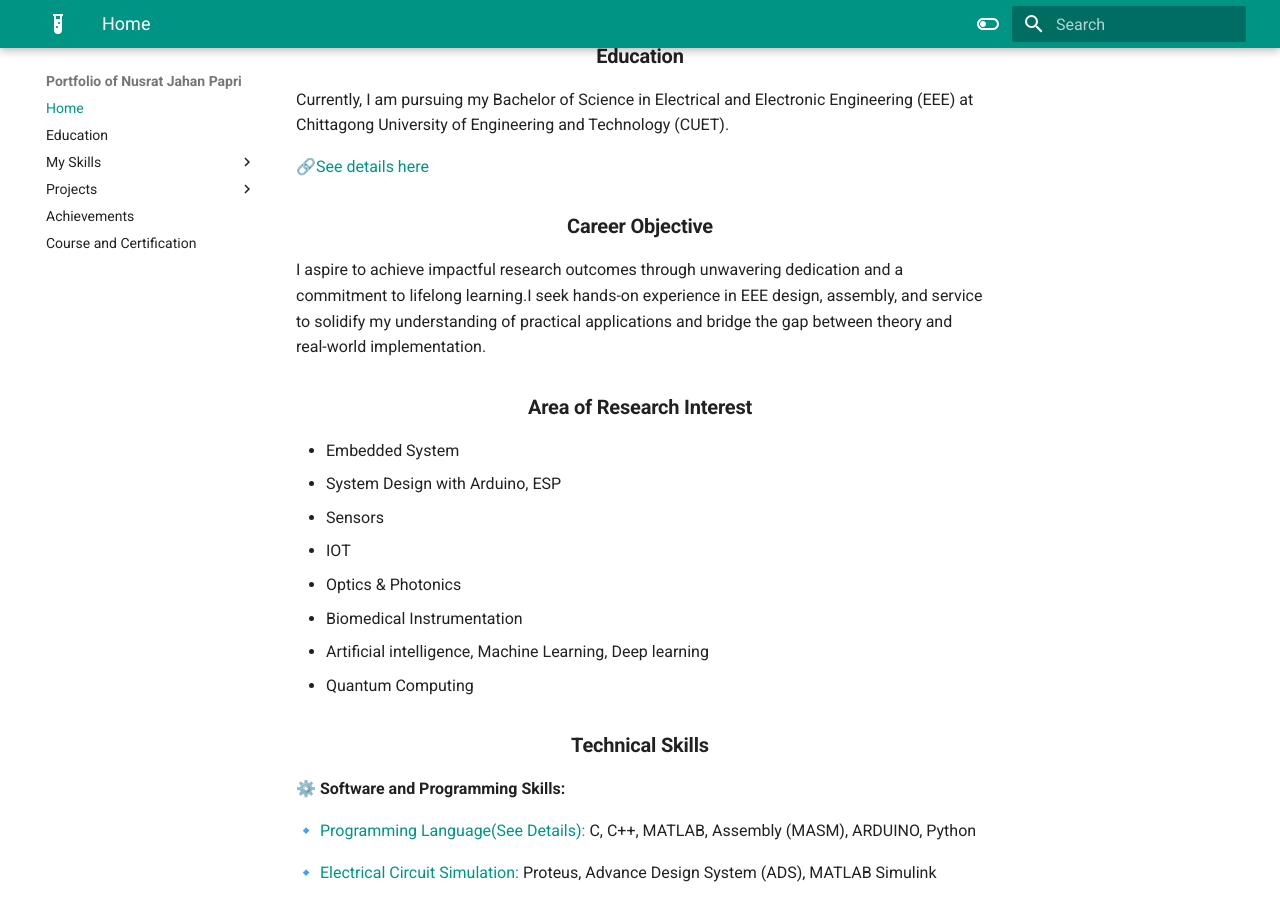
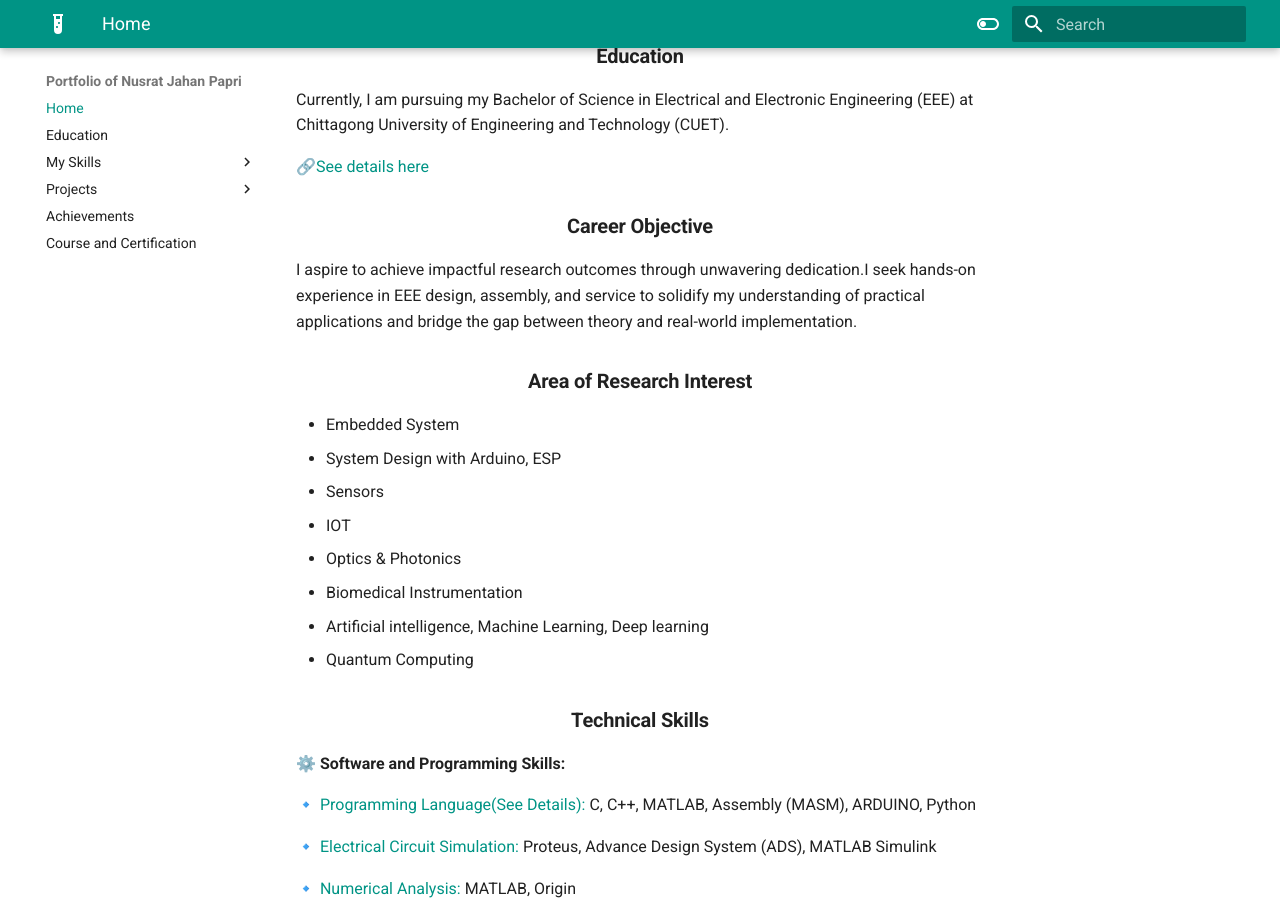
Before and after one commit to Nusrat008/papri-portfolio, an MkDocs documentation site: the page built from docs/index.md, in a window 1280 px wide and 900 px high, scrolled down 518 px. Built offline with MkDocs 1.6.1 and Material for MkDocs 9.7.7, drawn with Linux system fonts in a browser that asks for light colours.

Commit message:
updated index

```diff
--- a/docs/index.md
+++ b/docs/index.md
@@ -16,7 +16,7 @@
 <h3 style= "text-align: center"> <b> Career Objective
  </b>  </h3>
 
-I aspire to achieve impactful research outcomes through unwavering dedication and a commitment to lifelong learning.I seek hands-on experience in EEE design, assembly, and service to solidify my understanding of practical applications and bridge the gap between theory and real-world implementation.
+I aspire to achieve impactful research outcomes through unwavering dedication.I seek hands-on experience in EEE design, assembly, and service to solidify my understanding of practical applications and bridge the gap between theory and real-world implementation.
 
 
 <h3 style= "text-align: center"> <b>Area of Research Interest
```
